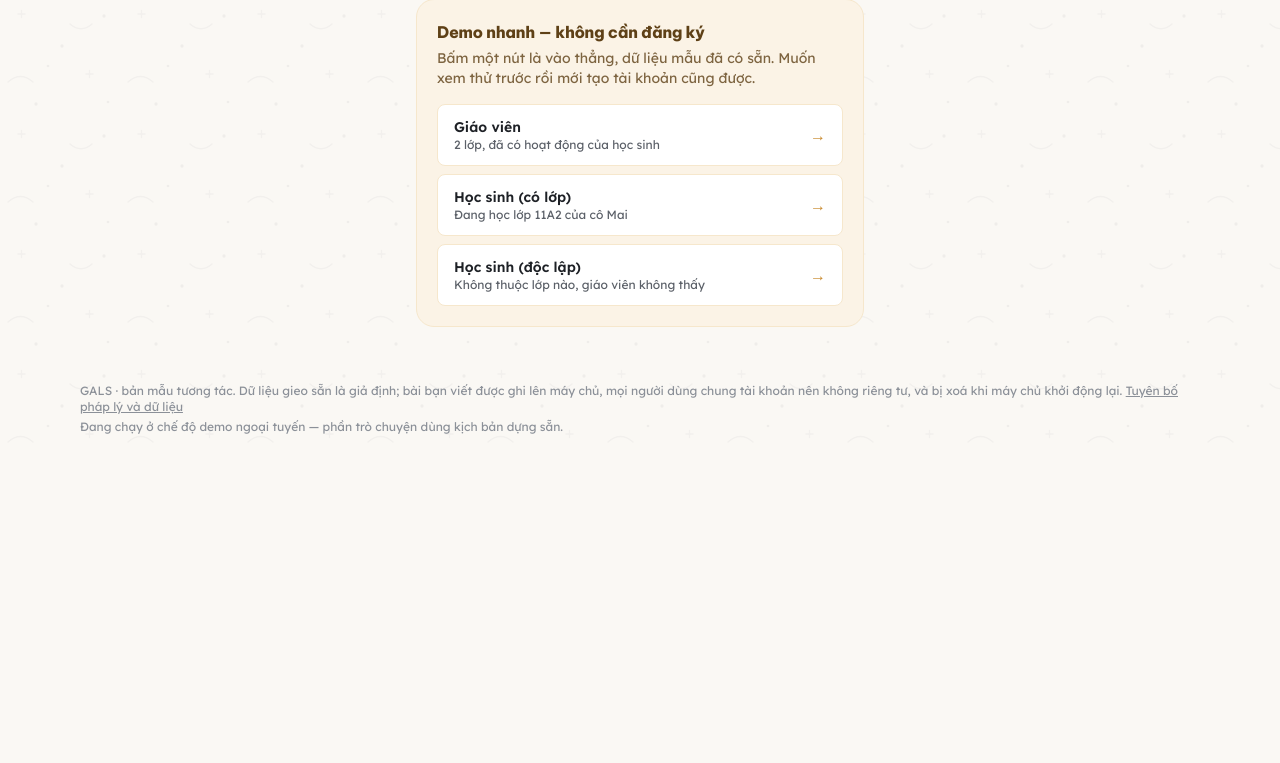
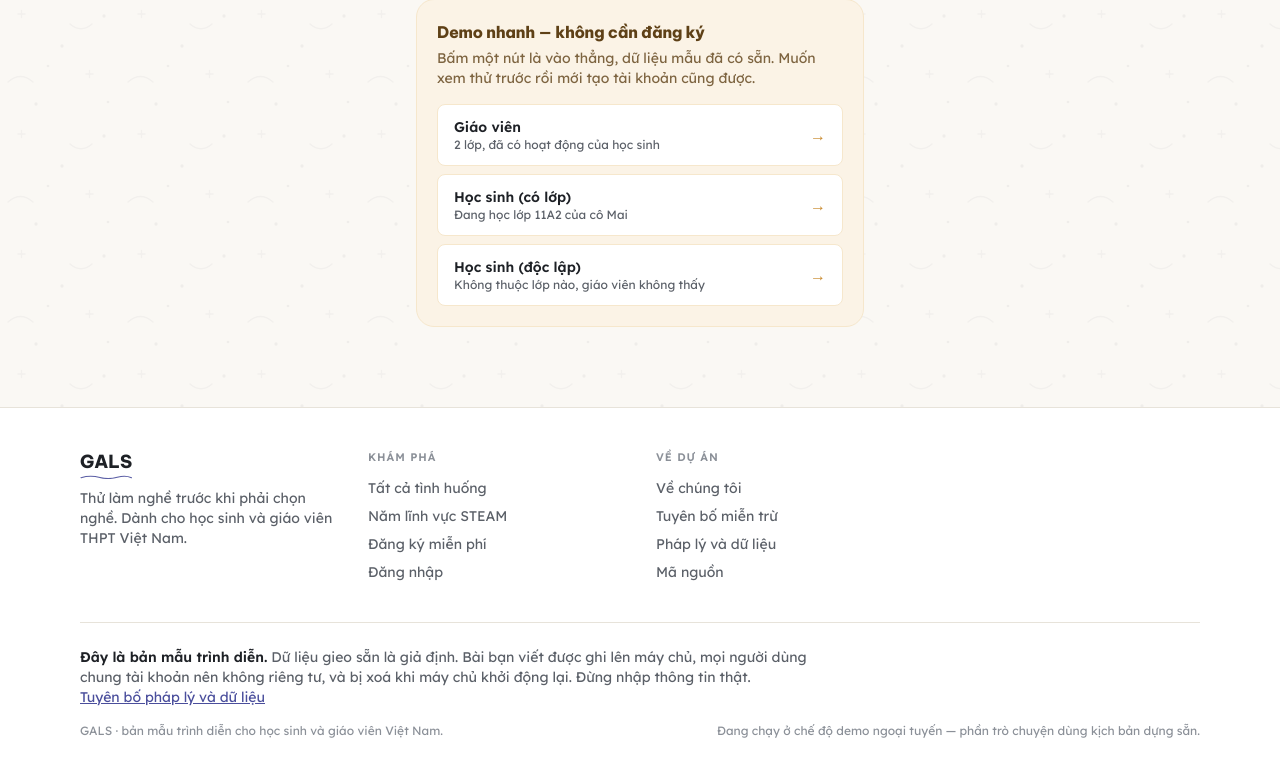
Before and after one commit to soya-00/steam-mvp, a FastAPI app: page /dang-ky in a window 1280 px wide. Shown: the part 720-1483 px from the top of the page. Before the commit the page ends 1154 px from the top, so only its background shows below. Run offline with FastAPI, Linux system fonts and the light colour scheme.

Commit message:
Give every app page a real footer, and one feedback box instead of two
The app pages ended in a thin line of grey text while the marketing pages
had a proper footer. They now share the same shape: brand, a column of
links for wherever you are, an account column, project and legal links,
then the prototype notice.

Link columns change by role — students get their four branches and the
draft page, teachers get classes, progress, materials, notices and the
guidance page.

The large Góp ý panels on the two dashboards are gone. Feedback now lives
in the footer only, so it is on every page instead of two, and the pair
of boxes that used to sit on one page can no longer collide. The test
that guarded those two ids now asserts there is exactly one.

```diff
--- a/app/templates/base.html
+++ b/app/templates/base.html
@@ -119,24 +119,7 @@
 </main>
 
 {% block sitefooter %}
-<footer class="mx-auto w-full max-w-6xl px-4 py-6 text-xs text-ink-faint">
-  <p>
-    GALS · bản mẫu tương tác. Dữ liệu gieo sẵn là giả định; bài bạn viết được ghi lên máy
-    chủ, mọi người dùng chung tài khoản nên không riêng tư, và bị xoá khi máy chủ khởi động lại.
-    <a class="underline hover:text-ink"
-       href="https://github.com/soya-00/steam-mvp/blob/main/LEGAL.md"
-       target="_blank" rel="noopener">Tuyên bố pháp lý và dữ liệu</a>
-  </p>
-  {% if not gemini_enabled() %}
-  <p class="mt-1">Đang chạy ở chế độ demo ngoại tuyến — phần trò chuyện dùng kịch bản dựng sẵn.</p>
-  {% endif %}
-
-  {% if user %}
-  <div class="mt-3">
-    {% with slot = 'chan-trang' %}{% include "partials/gop_y.html" %}{% endwith %}
-  </div>
-  {% endif %}
-</footer>
+{% include "partials/app_footer.html" %}
 {% endblock %}
 
 </body>
--- /dev/null
+++ b/app/templates/partials/app_footer.html
@@ -0,0 +1,118 @@
+{% set project_links = [
+  ('/ve-chung-toi', 'Về chúng tôi'),
+  ('https://github.com/soya-00/steam-mvp/blob/main/DISCLAIMER.md', 'Tuyên bố miễn trừ'),
+  ('https://github.com/soya-00/steam-mvp/blob/main/LEGAL.md', 'Pháp lý và dữ liệu'),
+  ('https://github.com/soya-00/steam-mvp', 'Mã nguồn')
+] %}
+
+<footer class="mt-12 bg-paper-raised border-t border-hairline" aria-label="Chân trang">
+  <div class="mx-auto w-full max-w-6xl px-4">
+
+    <div class="py-10 grid gap-8 sm:grid-cols-2 lg:grid-cols-4">
+      <div>
+        <p class="font-display font-extrabold text-lg text-ink">
+          <span class="wordmark">GALS</span>
+        </p>
+        <p class="mt-3 text-sm text-ink-soft max-w-xs">
+          Thử làm nghề trước khi phải chọn nghề. Dành cho học sinh và giáo viên THPT Việt Nam.
+        </p>
+      </div>
+
+      {% if user and user.is_teacher %}
+      {% set nav_heading, nav_links = 'Lớp học', [
+        ('/giao-vien', 'Lớp của tôi'),
+        ('/giao-vien/tien-do', 'Tiến độ'),
+        ('/giao-vien/tai-lieu', 'Tài liệu in'),
+        ('/giao-vien/thong-bao', 'Thông báo'),
+        ('/giao-vien/huong-dan', 'Hướng dẫn cho thầy cô')
+      ] %}
+      {% elif user %}
+      {% set nav_heading, nav_links = 'Đi tới', [
+        ('/trang-ca-nhan', 'Nhiệm vụ'),
+        ('/ho-so', 'Hồ sơ'),
+        ('/huy-hieu', 'Huy hiệu'),
+        ('/tai-nguyen', 'Tài nguyên'),
+        ('/ho-so/y-tuong-tu-do', 'Ý tưởng tự do')
+      ] %}
+      {% else %}
+      {% set nav_heading, nav_links = 'Khám phá', [
+        ('/kham-pha', 'Tất cả tình huống'),
+        ('/linh-vuc', 'Năm lĩnh vực STEAM'),
+        ('/dang-ky', 'Đăng ký miễn phí'),
+        ('/dang-nhap', 'Đăng nhập')
+      ] %}
+      {% endif %}
+
+      {% if user %}
+      {% set account_links = [
+        ('/tai-khoan#ho-so', 'Hồ sơ cá nhân'),
+        ('/tai-khoan#tro-nang', 'Hiển thị và trợ năng'),
+        ('/tai-khoan/du-lieu', 'Tải dữ liệu của tôi'),
+        ('/dang-xuat', 'Đăng xuất')
+      ] %}
+      {% else %}
+      {% set account_links = [] %}
+      {% endif %}
+
+      {% for heading, links in [
+        (nav_heading, nav_links),
+        ('Tài khoản', account_links),
+        ('Về dự án', project_links)
+      ] %}
+      {% if links %}
+      <div>
+        <p class="microlabel">{{ heading }}</p>
+        <ul class="mt-3 grid gap-2 text-sm">
+          {% for href, label in links %}
+          <li>
+            <a href="{{ href }}" class="text-ink-soft hover:text-ink hover:underline"
+               {% if href.startswith('http') %}target="_blank" rel="noopener"{% endif %}>{{ label }}</a>
+          </li>
+          {% endfor %}
+        </ul>
+      </div>
+      {% endif %}
+      {% endfor %}
+    </div>
+
+    {% if user %}
+    <div class="py-6 border-t border-hairline">
+      <div class="tile p-5 max-w-2xl">
+        <h2 class="text-sm font-semibold text-ink">Góp ý cho GALS</h2>
+        <p class="mt-1 text-sm text-ink-soft">
+          {% if user.is_teacher %}
+          Thầy cô thấy chỗ nào vướng khi dùng với lớp, hoặc thiếu thứ gì cần cho buổi dạy?
+          {% else %}
+          Chỗ nào khó dùng, chỗ nào bạn thấy chưa ổn? Nói thẳng cũng được.
+          {% endif %}
+        </p>
+        <div class="mt-3 text-xs text-ink-faint">
+          {% with slot = 'chan-trang', nhan = 'Mở ô góp ý' %}
+            {% include "partials/gop_y.html" %}
+          {% endwith %}
+        </div>
+      </div>
+    </div>
+    {% endif %}
+
+    <div class="py-6 border-t border-hairline">
+      <p class="text-sm text-ink-soft max-w-3xl" role="note">
+        <strong class="text-ink">Đây là bản mẫu trình diễn.</strong>
+        Dữ liệu gieo sẵn là giả định. Bài bạn viết được ghi lên máy chủ, mọi người dùng
+        chung tài khoản nên không riêng tư, và bị xoá khi máy chủ khởi động lại. Đừng nhập
+        thông tin thật.
+        <a class="text-trunk underline hover:text-ink whitespace-nowrap"
+           href="https://github.com/soya-00/steam-mvp/blob/main/LEGAL.md"
+           target="_blank" rel="noopener">Tuyên bố pháp lý và dữ liệu</a>
+      </p>
+
+      <div class="mt-4 flex flex-wrap gap-x-6 gap-y-1 justify-between text-xs text-ink-faint">
+        <p>GALS · bản mẫu trình diễn cho học sinh và giáo viên Việt Nam.</p>
+        {% if not gemini_enabled() %}
+        <p>Đang chạy ở chế độ demo ngoại tuyến — phần trò chuyện dùng kịch bản dựng sẵn.</p>
+        {% endif %}
+      </div>
+    </div>
+
+  </div>
+</footer>
```
Also changed, not shown: app/templates/student/hub.html (+0 -12 lines), app/templates/teacher/home.html (+0 -11 lines), tests/test_feedback_and_limits.py (+16 -6 lines), static/css/app.css.
